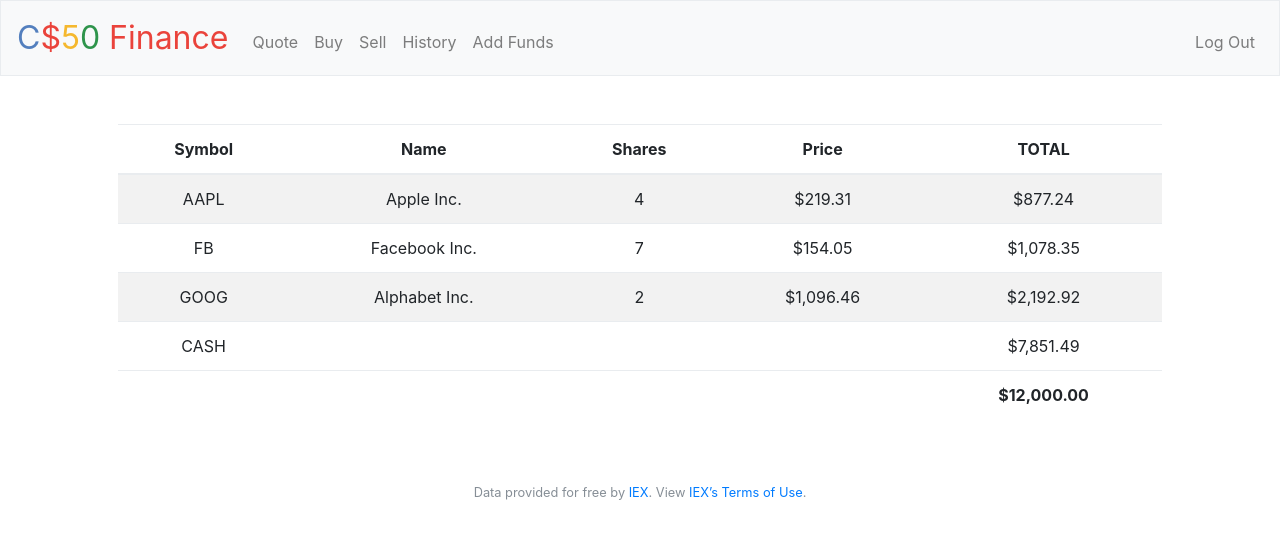
After one commit to cmilkaitis/python, a Flask app: page / in a window 1280 px wide. The commit adds this page. Shown: the top 539 px of the page. Run offline with Flask 2, Linux system fonts and the light colour scheme; a user stored in the database is signed in; data comes from the database, SQL or seed files in the repository; both versions use the stored data as it was after the commit; some libraries are stand-ins or nearby versions.

Commit message:
final commit

```diff
--- a/cs50/pset7/finance/application.py
+++ b/cs50/pset7/finance/application.py
@@ -43,9 +43,6 @@
     portfolio = db.execute("SELECT * FROM portfolio WHERE user_id = :user_id", user_id=session['user_id'])
     cash = db.execute("SELECT cash FROM users WHERE id = :id", id = session["user_id"])
 
-    print(portfolio)
-    print(cash)
-
     if len(portfolio) < 1:
         return render_template("index_new.html")
 
@@ -60,6 +57,23 @@
         stock['price'] = usd(stock['price'])
 
     return render_template("index.html", stocks=portfolio, cash=user_cash, total=usd(total))
+
+@app.route("/add", methods=["GET", "POST"])
+@login_required
+def add():
+    """Add Funds to buy more stocks"""
+    if request.method == "POST":
+        add_funds = float(request.form.get("add"))
+
+        # Ensure funds are postive and more than zero
+        if not add_funds or add_funds < 0:
+            return apology("add a postive number", 403)
+
+        db.execute("UPDATE users SET cash=cash + :add_funds WHERE id=:id", add_funds=add_funds, id=session['user_id'])
+        return redirect('/')
+
+    else:
+        return render_template("add.html")
 
 
 @app.route("/buy", methods=["GET", "POST"])
@@ -78,16 +92,15 @@
 
         # Store and format info
         stock = lookup(request.form.get("symbol"))
-        shares = request.form.get("shares")
-        shares = int(shares)
+        shares = int(request.form.get("shares"))
 
         # Ensure stock is found
         if not stock:
-            return apology("stock symbol does not exist")
+            return apology("stock symbol does not exist", 400)
 
         # Ensure share is a postive num
         if not shares or shares <= 0:
-            return apology("select one or more shares")
+            return apology("select one or more shares", 400)
 
         # Get users cash
         row = db.execute("SELECT cash FROM users WHERE id = :id", id = session["user_id"])
@@ -96,7 +109,7 @@
         # Ensure user has enough money to buy x number of shares
         spending = shares * stock['price']
         if spending > available_cash:
-            return apology("not enough money available")
+            return apology("not enough money available", 403)
         else:
             existing_shares = db.execute("SELECT shares FROM portfolio WHERE user_id = :user_id AND symbol = :symbol",
                           user_id=session["user_id"], symbol=stock["symbol"])
@@ -110,6 +123,9 @@
                             shares=shares_total, id=session["user_id"], symbol=stock['symbol'])
             db.execute("UPDATE users SET cash=cash - :spending WHERE id=:id", spending=spending, id=session["user_id"])
 
+            db.execute("INSERT INTO history (user_id, symbol, shares, price) VALUES (:user_id, :symbol, :shares, :price)",
+                            user_id=session["user_id"], symbol=stock['symbol'], shares=shares, price=stock['price'])
+
         return redirect("/")
 
     # Return template for GET request
@@ -121,7 +137,12 @@
 @login_required
 def history():
     """Show history of transactions"""
-    return apology("TODO")
+    stocks = db.execute("SELECT * FROM history WHERE user_id=:user_id", user_id=session['user_id'])
+
+    for stock in stocks:
+        stock['price'] = usd(stock['price'])
+
+    return render_template("history.html", stocks=stocks)
 
 
 @app.route("/login", methods=["GET", "POST"])
@@ -179,7 +200,7 @@
     if request.method == "POST":
         stock = lookup(request.form.get("symbol"))
         if not stock:
-            return apology("invaild stock symbol", 403)
+            return apology("invaild stock symbol", 400)
         stock['price'] = usd(stock['price'])
         return render_template("stockInfo.html", stock=stock)
     else:
@@ -194,19 +215,19 @@
 
         # Ensure username was submitted
         if not request.form.get("username"):
-            return apology("must provide username", 403)
+            return apology("must provide username", 400)
 
         # Ensure password was submitted
         elif not request.form.get("password"):
-            return apology("must provide password", 403)
+            return apology("must provide password", 400)
 
         #Ensure password confirmation was submitted
         elif not request.form.get("confirmation"):
-            return apology("must enter in password again", 403)
+            return apology("must enter in password again", 400)
 
         # Ensure passwords are a match
         if request.form.get("password") != request.form.get("confirmation"):
-            return apology("passwords must be a match", 403)
+            return apology("passwords must be a match", 400)
 
         # Query database for username
         rows = db.execute("SELECT * FROM users WHERE username = :username",
@@ -214,7 +235,7 @@
 
         # Check if user already exists
         if len(rows) == 1:
-            return apology("username already exists", 403)
+            return apology("username already exists", 400)
 
         # Insert that user and password into the table
         db.execute("INSERT INTO users (username, hash) VALUES(:username, :hash)",
@@ -239,7 +260,49 @@
 @login_required
 def sell():
     """Sell shares of stock"""
-    return apology("TODO")
+    if request.method == "POST":
+        sell_shares = int(request.form.get("shares"))
+        sell_symbol = request.form.get("symbol")
+        stock = lookup(sell_symbol)
+
+        # Ensure symbol has been selected
+        if not sell_symbol:
+            return apology("select a symbol", 403)
+
+        # Ensure shares is not empty as well as a positive num
+        if not sell_shares or sell_shares <= 0 or type(sell_shares) != int:
+            return apology("must sell more than 0 shares", 400)
+
+        # Ensure the USER has enough SHARES to actaully sell
+        available_shares = db.execute("SELECT symbol, shares FROM portfolio WHERE user_id=:user_id AND symbol=:symbol",
+                                        user_id=session['user_id'], symbol=sell_symbol)
+        if sell_shares > available_shares[0]['shares']:
+            return apology("not enough shares", 400)
+
+        # Update the PORTFOLIO to reflect shares sold
+        db.execute("UPDATE portfolio SET shares=shares - :sell_shares  WHERE user_id=:user_id AND symbol=:symbol",
+                    user_id=session['user_id'], symbol=sell_symbol, sell_shares=sell_shares)
+
+        # Update the USER to reflect new cash
+        db.execute("UPDATE users SET cash = cash + :total_price WHERE id = :user_id;",
+                    total_price=sell_shares*stock['price'], user_id=session["user_id"])
+
+        # Update HISTORY
+        db.execute("INSERT INTO history (user_id, symbol, shares, price) VALUES (:user_id, :symbol, :shares, :price)",
+                            user_id=session["user_id"], symbol=stock['symbol'], shares= -(sell_shares), price=stock['price'])
+
+        # Handle removal of Stock from portfolio when all shares have been sold
+        updated_shares = db.execute("SELECT symbol, shares FROM portfolio WHERE user_id=:user_id AND symbol=:symbol",
+                                     user_id=session['user_id'], symbol=sell_symbol)
+
+        if updated_shares[0]['shares'] == 0:
+            db.execute("DELETE FROM portfolio WHERE user_id=:user_id AND symbol=:symbol",
+                                     user_id=session['user_id'], symbol=sell_symbol)
+
+        return redirect("/")
+    else:
+        stocks = db.execute("SELECT symbol FROM portfolio WHERE user_id=:user_id",user_id=session['user_id'])
+        return render_template("sell.html", stocks=stocks)
 
 
 def errorhandler(e):
--- /dev/null
+++ b/cs50/pset7/finance/templates/index.html
@@ -0,0 +1,45 @@
+{% extends "layout.html" %}
+
+{% block title %}
+    Home
+{% endblock %}
+
+{% block main %}
+
+        <table class="table table-striped">
+        <thead>
+            <tr>
+                <th>Symbol</th>
+                <th>Name</th>
+                <th>Shares</th>
+                <th>Price</th>
+                <th>TOTAL</th>
+            </tr>
+        </thead>
+        <tfoot>
+            <tr>
+                <td colspan="4"></td>
+                <td><b>{{total}}</b></td>
+            </tr>
+        </tfoot>
+        <tbody>
+                {% for stock in stocks %}
+                <tr>
+                    <td>{{stock.symbol}}</td>
+                    <td>{{stock.name}}</td>
+                    <td>{{stock.shares}}</td>
+                    <td>{{stock.price}}</td>
+                    <td>{{stock.value}}</td>
+                </tr>
+                {% endfor %}
+            <tr>
+                <td>CASH</td>
+                <td></td>
+                <td></td>
+                <td></td>
+                <td colspan="4">{{cash}}</td>
+            </tr>
+        </tbody>
+    </table>
+
+{% endblock %}
--- a/cs50/pset7/finance/templates/layout.html
+++ b/cs50/pset7/finance/templates/layout.html
@@ -35,6 +35,7 @@
                         <li class="nav-item"><a class="nav-link" href="/buy">Buy</a></li>
                         <li class="nav-item"><a class="nav-link" href="/sell">Sell</a></li>
                         <li class="nav-item"><a class="nav-link" href="/history">History</a></li>
+                        <li class="nav-item"><a class="nav-link" href="/add">Add Funds</a></li>
                     </ul>
                     <ul class="navbar-nav ml-auto mt-2">
                         <li class="nav-item"><a class="nav-link" href="/logout">Log Out</a></li>
```
Also changed, not shown: cs50/pset7/finance/templates/add.html (added, +14 -0 lines), cs50/pset7/finance/templates/buy.html (added, +17 -0 lines), cs50/pset7/finance/templates/history.html (added, +27 -0 lines), cs50/pset7/finance/templates/index_new.html (added, +26 -0 lines), cs50/pset7/finance/templates/quote.html (added, +14 -0 lines), cs50/pset7/finance/templates/register.html (added, +20 -0 lines), cs50/pset7/finance/templates/sell.html (added, +22 -0 lines), cs50/pset7/finance/templates/stockInfo.html (added, +9 -0 lines), cs50/pset7/finance/finance.db.
